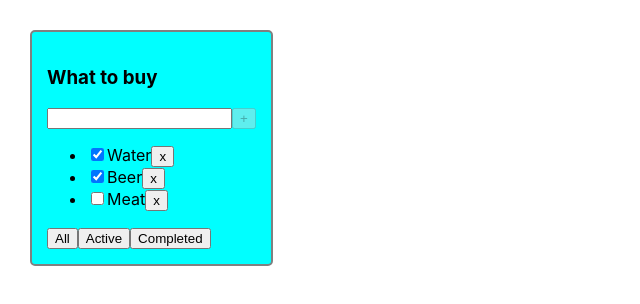
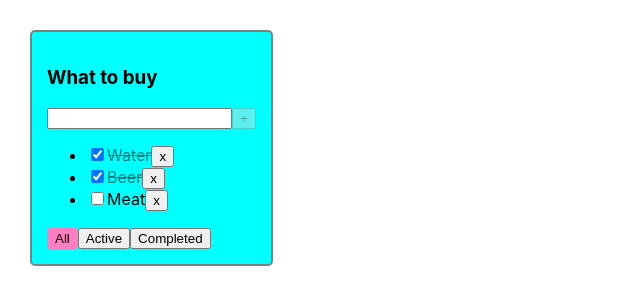
Before and after one commit to vTarlettskiy/todolist, a React (Create React App) app: page / in a window 1280 px wide. Shown: the top 304 px of the page, without its empty margins (0-640 px from the left). Built offline with nearby package versions, Linux system fonts and the light colour scheme.

Commit message:
4 lesson

```diff
--- a/src/App.css
+++ b/src/App.css
@@ -13,3 +13,23 @@
   border-radius: 5px;
   padding: 15px;
 }
+
+.completedTask {
+  opacity: 0.5;
+  text-decoration: line-through;
+}
+
+/*.task {*/
+/*  font-weight: bold;*/
+/*}*/
+
+.activeFilter {
+  background-color: #ff7ec2;
+  border-radius: 3px;
+  border: 2px solid #ff7ec2;
+}
+
+.taskInputError {
+  border: 2px solid red;
+  outline: none;
+}
--- a/src/App.tsx
+++ b/src/App.tsx
@@ -35,6 +35,7 @@ function App() {
     }
 
     let filteredTasksForTodolist: TaskPropsType[] = tasksList
+
     if (filter === 'active') {
         filteredTasksForTodolist = tasksList.filter(t => !t.isDone)
     }
@@ -53,7 +54,8 @@ function App() {
                       removeTask={removeTask}
                       addTask={addTask}
                       changeTaskStatus={changeTaskStatus}
-                      changeFilter={changeFilter}/>
+                      changeFilter={changeFilter}
+                      filter={filter}/>
         </div>
     );
 }
--- a/src/button/Button.tsx
+++ b/src/button/Button.tsx
@@ -4,11 +4,12 @@ type ButtonPropsType = {
     title: string
     onClickHandler: () => void
     disabled?: boolean
+    classes?: string
 }
 
-export const Button = ({title, onClickHandler, disabled}: ButtonPropsType) => {
+export const Button = ({title, onClickHandler, disabled, classes}: ButtonPropsType) => {
     return (
-        <button onClick={onClickHandler} disabled={disabled}>
+        <button className={classes} onClick={onClickHandler} disabled={disabled}>
             {title}
         </button>
     );
--- a/src/todolist/Todolist.tsx
+++ b/src/todolist/Todolist.tsx
@@ -10,6 +10,7 @@ type TodolistPropsType = {
     addTask: (titleValue: string) => void
     changeTaskStatus: (taskId: string, checked: boolean) => void
     changeFilter: (newFilterValue: FilterValuesType) => void
+    filter: FilterValuesType
 }
 
 export type TaskPropsType = {
@@ -18,16 +19,24 @@ export type TaskPropsType = {
     isDone: boolean
 }
 
-export const Todolist = ({changeFilter, title, tasks, removeTask, addTask, changeTaskStatus}: TodolistPropsType) => {
+export const Todolist = ({changeFilter, title, tasks, removeTask, addTask, changeTaskStatus, filter}: TodolistPropsType) => {
 
     const [titleInputValue, setTitleInputValue] = useState('')
 
+    const [taskInputError, setTaskInputError] = useState<string | null>(null)
+
     const addTaskHandler = () => {
-        addTask(titleInputValue)
+        const trimmedTitle = titleInputValue.trim()
+        if (trimmedTitle) {
+            addTask(titleInputValue)
+        } else {
+            setTaskInputError('Title is required!')
+        }
         setTitleInputValue('')
     }
 
     const changeTaskTitleHandler = (e: ChangeEvent<HTMLInputElement>) => {
+        taskInputError && setTaskInputError(null)
         setTitleInputValue(e.currentTarget.value)
     }
 
@@ -47,6 +56,8 @@ export const Todolist = ({changeFilter, title, tasks, removeTask, addTask, chang
 
     const userTaskTitleLengthWarning =  titleInputValue.length > 15 && <div>Recommended task title length must be not more then 15 symbols</div>
 
+    const userTaskEmptyTitleError =  taskInputError && <div style={{color: 'red'}}>{taskInputError}</div>
+
     const tasksElements: Array<JSX.Element> | JSX.Element = tasks.length !== 0
         ? tasks.map(task => {
 
@@ -54,8 +65,10 @@ export const Todolist = ({changeFilter, title, tasks, removeTask, addTask, chang
 
             return (
                 <li key={task.id}>
-                    <input type="checkbox" checked={task.isDone} onChange={(e) => changeTaskStatusHandler(e, task.id)}/>
-                    <span>{task.title}</span>
+                    <input type="checkbox"
+                           checked={task.isDone}
+                           onChange={(e) => changeTaskStatusHandler(e, task.id)}/>
+                    <span className={task.isDone ? 'completedTask' : ''}>{task.title}</span>
                     <Button title={'x'} onClickHandler={removeTaskHandler}></Button>
                 </li>
             );
@@ -66,17 +79,18 @@ export const Todolist = ({changeFilter, title, tasks, removeTask, addTask, chang
         <div className={'todolist'}>
             <h3>{title}</h3>
             <div>
-                <input value={titleInputValue} onChange={changeTaskTitleHandler} onKeyDown={keyDownAddTaskHandler}/>
+                <input value={titleInputValue} onChange={changeTaskTitleHandler} onKeyDown={keyDownAddTaskHandler} className={taskInputError ? 'taskInputError' : ''}/>
                 <Button title={'+'} onClickHandler={addTaskHandler} disabled={isAddTaskButtonDisabled}/>
                 {userTaskTitleLengthWarning}
+                {userTaskEmptyTitleError}
             </div>
             <ul>
                 {tasksElements}
             </ul>
             <div>
-                <Button title={'All'} onClickHandler={setAllTasksHandler}/>
-                <Button title={'Active'} onClickHandler={setActiveTasksHandler}/>
-                <Button title={'Completed'} onClickHandler={setCompletedTasksHandler}/>
+                <Button classes={filter === 'all' ? 'activeFilter' : ''} title={'All'} onClickHandler={setAllTasksHandler}/>
+                <Button classes={filter === 'active' ? 'activeFilter' : ''} title={'Active'} onClickHandler={setActiveTasksHandler}/>
+                <Button classes={filter === 'completed' ? 'activeFilter' : ''} title={'Completed'} onClickHandler={setCompletedTasksHandler}/>
             </div>
         </div>
     );
```
